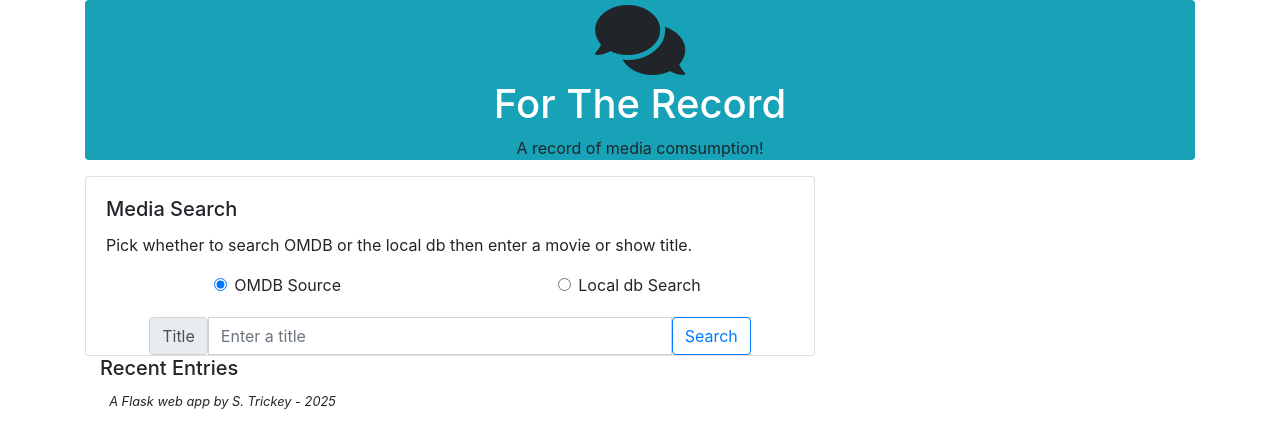
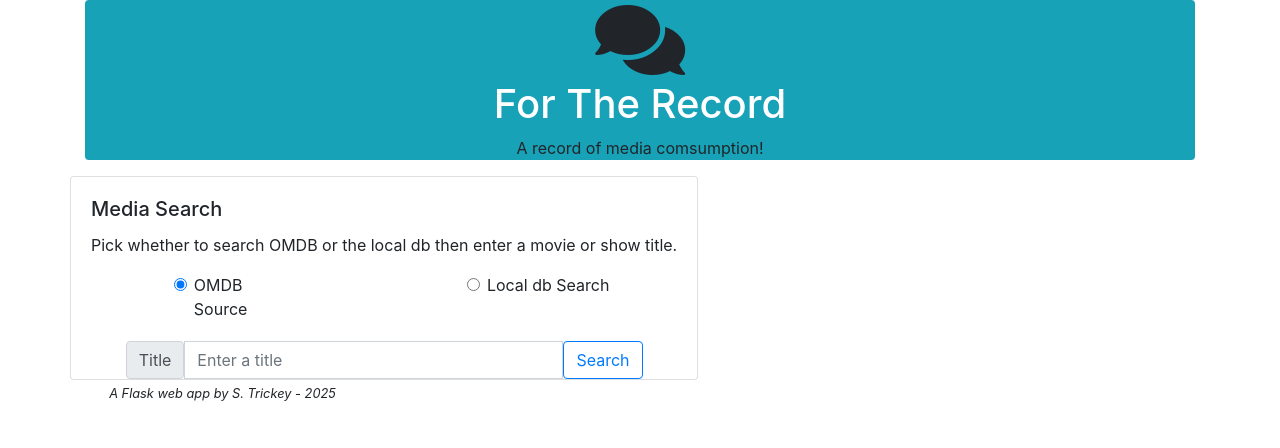
Before and after one commit to HackMasterFlash/ForTheRecord, a Flask app: page /media/ in a window 1280 px wide. Shown: the part 56-504 px from the top of the page. Run offline with Flask 3, Linux system fonts and the light colour scheme; data that the repository does not hold is empty; parts of the project's set-up code (start-up, migrations or seed data) failed here and were passed over; some libraries are stand-ins or nearby versions.

Commit message:
getting rid of the default collumn set up. need to assign it when I override the blockleft blockright blocks

```diff
--- a/webapp/templates/base.html
+++ b/webapp/templates/base.html
@@ -22,15 +22,13 @@
     {% include 'messages.html' %}
     {% block body %}
     <div class="row">
-        <div class="col-lg-8">
+
             {% block leftbody %}
             {% endblock %}
-        </div>
-        <div class="col-lg-4 rounded">
+
             {% block rightbody %}
-            {% include 'rightbody.html' %}
             {% endblock %}
-        </div>
+
     </div>
     {% endblock %}
     {% include 'footer.html' %}
```
